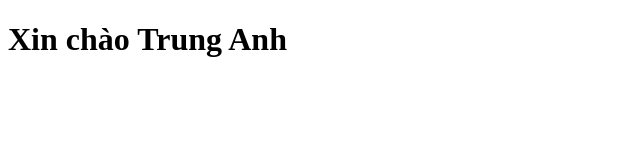
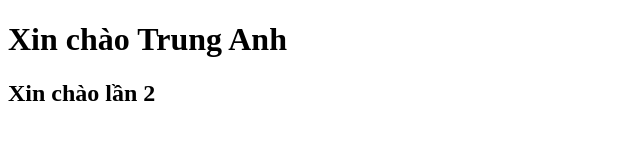
Before and after one commit to trunganhn41-commits/Trung-Anh, a plain HTML site: page index.html in a window 1280 px wide. Shown: the whole page, without its empty margins (0-640 px from the left). Drawn offline with Linux system fonts and the light colour scheme.

Commit message:
Commit lần 3

```diff
--- a/index.html
+++ b/index.html
@@ -7,5 +7,6 @@
 </head>
 <body>
     <h1>Xin chào Trung Anh</h1>
+    <h2>Xin chào lần 2</h2>
 </body>
 </html>
```
